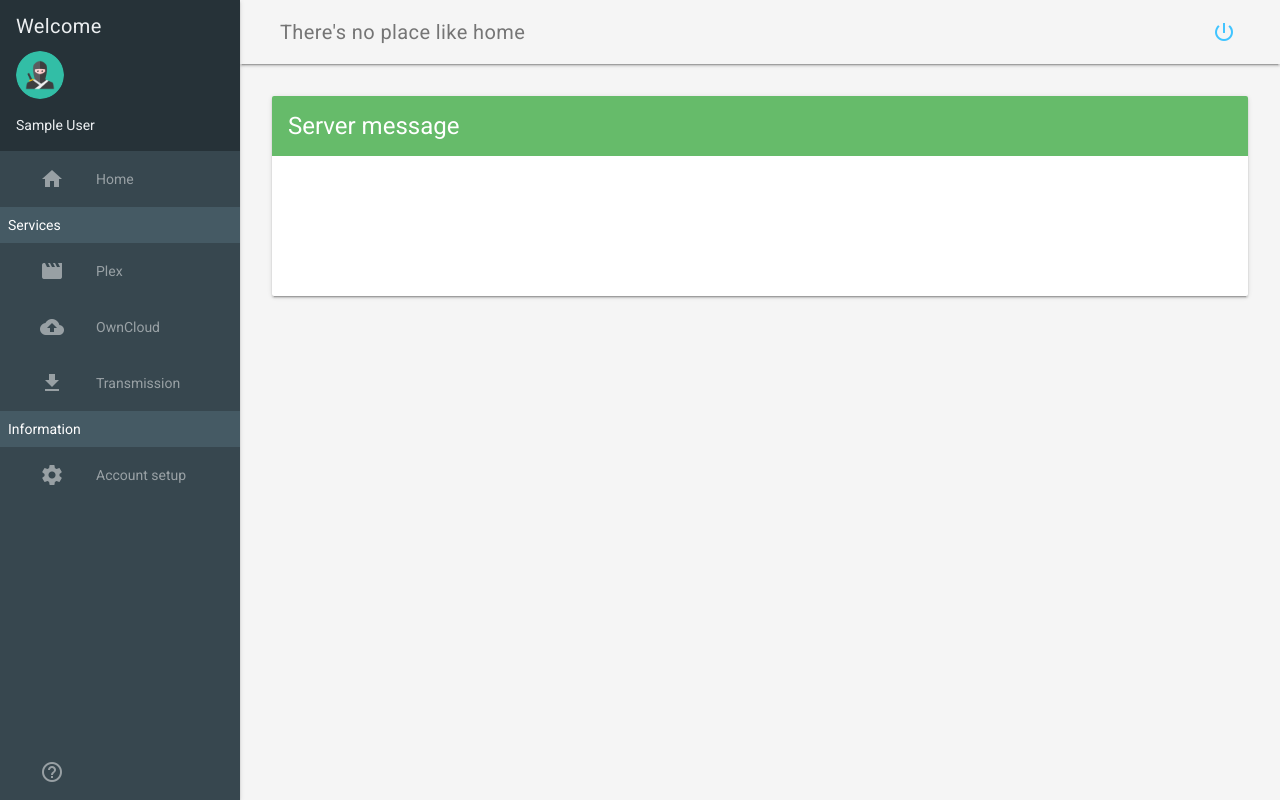
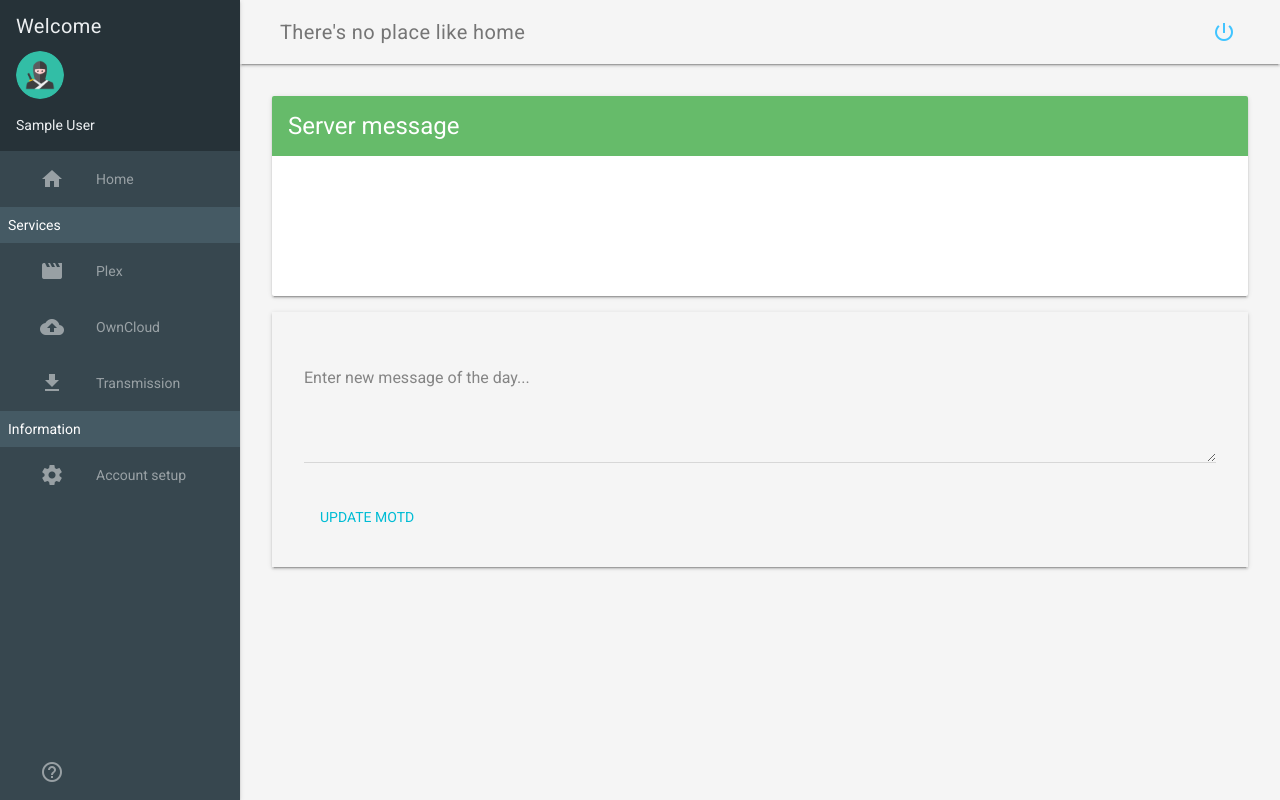
Before and after one commit to jorgii/lebaguette, a Django app: page / in a window 1280 px wide. Run offline with Django 3.2, Linux system fonts and the light colour scheme; the visitor is signed in with stand-in values (Sample User, id 1); parts of the project's set-up code (start-up, migrations or seed data) failed here and were passed over; some libraries are stand-ins or nearby versions.

Commit message:
add update motd form to homepage

```diff
--- a/lebaguette/templates/home/home.html
+++ b/lebaguette/templates/home/home.html
@@ -27,6 +27,19 @@
               <span class="mdl-typography--title">{{ request.home.motd }}</span>
             </div>
           </div>
+          <div class="mdl-shadow--2dp mdl-cell mdl-cell--12-col mdl-grid">
+            <form action="#" class="mdl-cell mdl-cell--12-col mdl-grid">
+              <div class="mdl-textfield mdl-js-textfield mdl-cell mdl-cell--12-col">
+                <textarea class="mdl-textfield__input" type="text" rows= "5" id="motd" ></textarea>
+                <label class="mdl-textfield__label" for="motd">Enter new message of the day...</label>
+              </div>
+              <div class="mdl-card__actions">
+                <a class="mdl-button mdl-button--colored mdl-js-button mdl-js-ripple-effect" data-upgraded=",MaterialButton,MaterialRipple">
+                  Update motd
+                <span class="mdl-button__ripple-container"><span class="mdl-ripple is-animating" style="width: 272.026px; height: 272.026px; transform: translate(-50%, -50%) translate(78px, 16px);"></span></span></a>
+              </div>
+            </form>
+          </div>
         </div>
       </div>
     </main>
```
